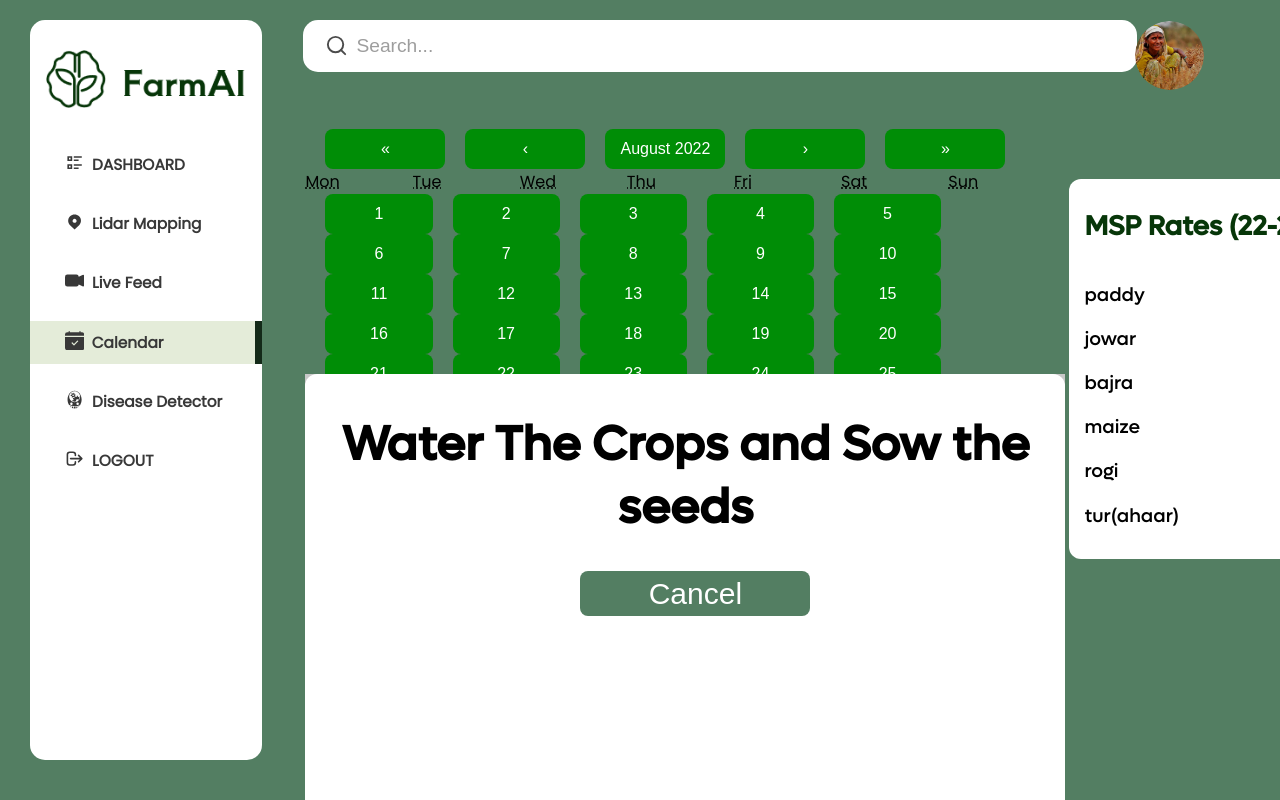
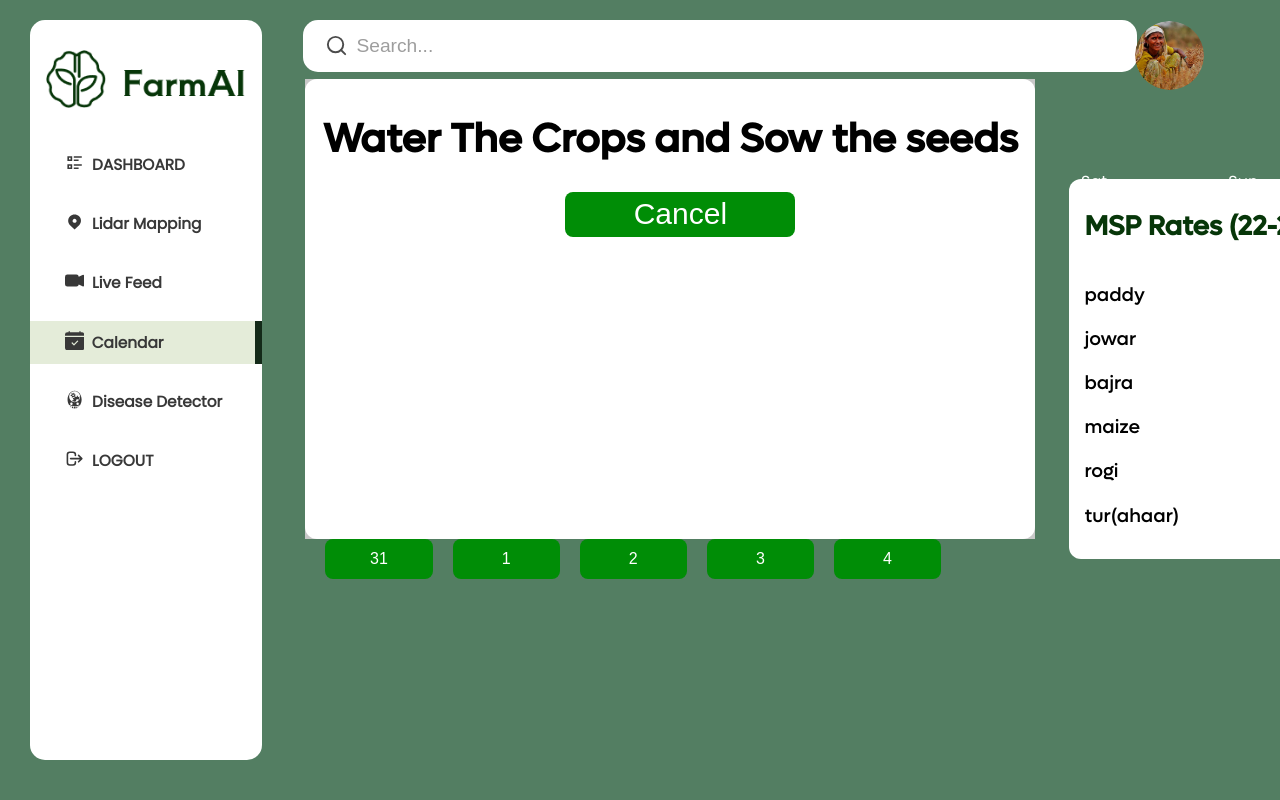
Before and after one commit to waltercarmona9/agromine, a React (Create React App) app: page /calendar in a window 1280 px wide. Both pictures are taken after a click on the button "10". Built offline with nearby package versions, Linux system fonts and the light colour scheme; the HTML template or start-up script is replaced by a standard one.

Commit message:
Update Others.css

```diff
--- a/src/styles/Others.css
+++ b/src/styles/Others.css
@@ -55,12 +55,12 @@
     align-items: center;
     z-index: 1;
     margin-bottom: 0;
-    margin-top: -100px;
+    margin-top: -500px;
   }
 
   .modalContainer {
-    width: 750px;
-    height: 490px;
+    width: 720px;
+    height: 450px;
     border-radius: 12px;
     background-color: white;
     display: flex;
@@ -77,9 +77,11 @@ button{
     margin-top: 2px;
   }
   .title h1{
-    font-size: 3rem;
+    font-size: 2.5rem;
   }
-
+  .title p{
+      font-size: 1.5rem;
+  }
   .titleCloseBtn {
     display: flex;
     justify-content: flex-end;
@@ -121,7 +123,7 @@ button{
   }
 
   #cancelBtn {
-    background-color: #537E62;
+    background-color: #008D06;
   }
   .flexbox{
     display: flex;
@@ -155,3 +157,19 @@ button{
     margin: auto;
     margin-left: 15px;
 }
+.react-calendar__tile{
+    margin-top: 15px;
+}
+.react-calendar__month-view_days{
+    max-width: 98%;
+    display: flex;
+    justify-content: space-between;
+    margin-left: 20px;
+}
+.react-calendar__month-view__weekdays__weekday{
+    margin-left: 40px;
+}
+.react-calendar__month-view__weekdays__weekday abbr{
+    color: white;
+    text-decoration: none;
+}
```
